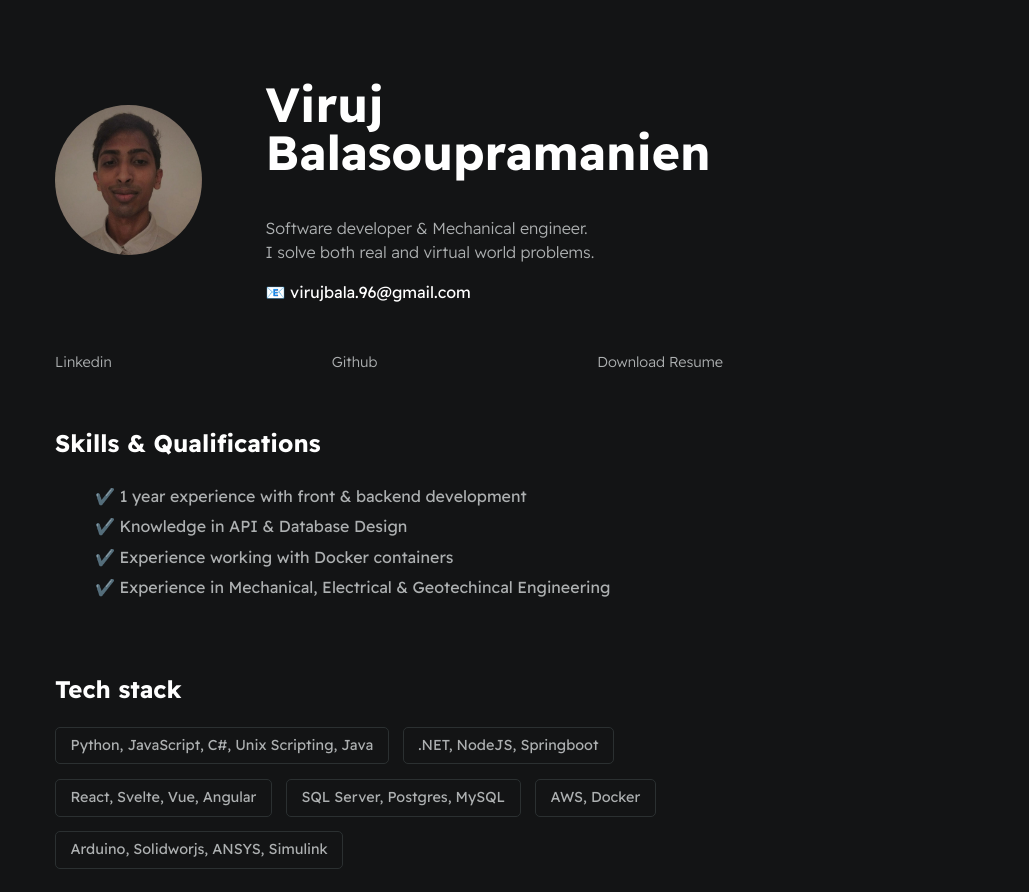
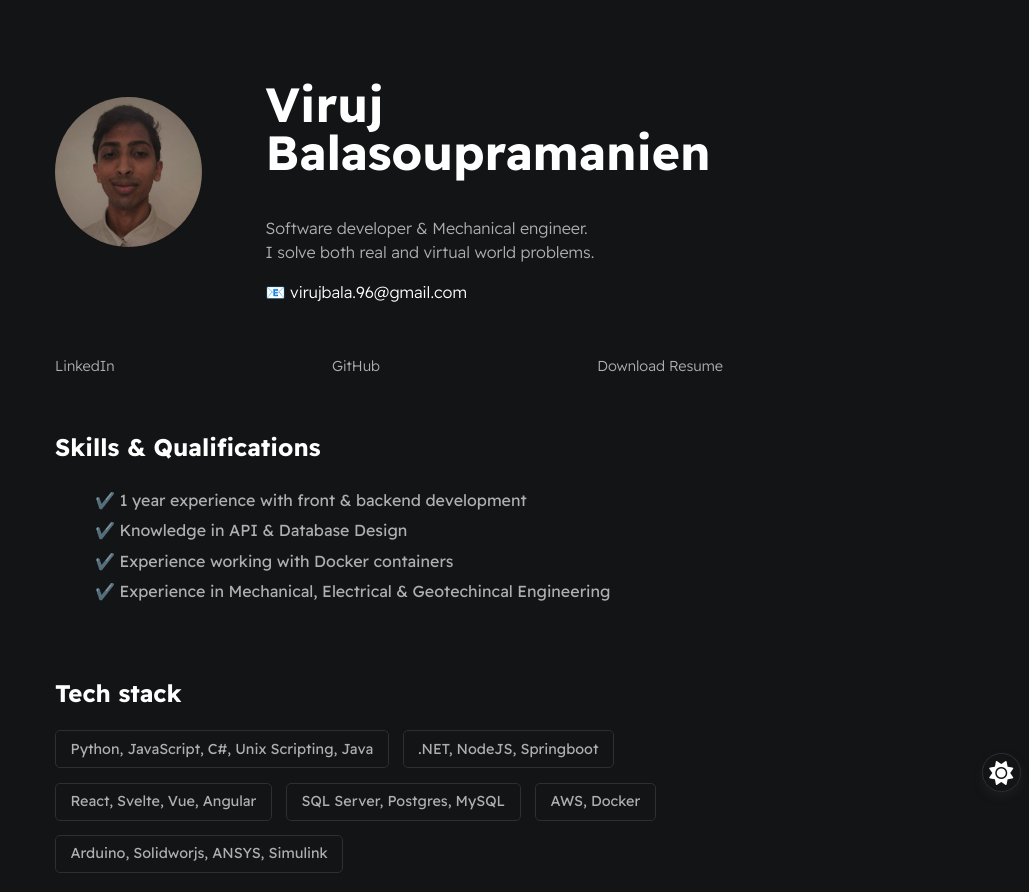
Before and after one commit to viruj96/digital-resume, a plain HTML site: page index.html in a window 1280 px wide. Shown: the top 892 px of the page, without its empty margins (251-1280 px from the left). Drawn offline with Linux system fonts and the light colour scheme.

Commit message:
Animated scroll & light-dark mode

```diff
--- a/index.html
+++ b/index.html
@@ -2,39 +2,44 @@
 <html>
 
 <head>
-	<meta charset="utf-8">
-	<meta http-equiv="X-UA-Compatible" content="IE=edge">
+	<meta charset="utf-8" />
+	<meta http-equiv="X-UA-Compatible" content="IE=edge" />
 	<title>Viruj Balasoupramanien</title>
-	<meta name="description" content="">
-	<meta name="viewport" content="width=device-width, initial-scale=1">
-	<link rel="stylesheet" href="./styles/main.css">
+	<meta name="description" content="" />
+	<meta name="viewport" content="width=device-width, initial-scale=1" />
+
+	<link rel="stylesheet" href="https://cdnjs.cloudflare.com/ajax/libs/font-awesome/6.2.0/css/all.min.css"
+		integrity="sha512-xh6O/CkQoPOWDdYTDqeRdPCVd1SpvCA9XXcUnZS2FmJNp1coAFzvtCN9BmamE+4aHK8yyUHUSCcJHgXloTyT2A=="
+		crossorigin="anonymous" referrerpolicy="no-referrer" />
+	<link rel="stylesheet" href="./styles/main.css" />
 </head>
 
 <body>
 	<div id="container--main">
 
-		<section id="wrapper--hero" class="section--page">
-			<img id="profile-pic" src="./assets/images/headshot.png">
+		<section id="wrapper--hero" class="section--page hidden">
+			<img id="profile-pic" src="./assets/images/headshot.png" />
 
 			<div>
 				<h1 id="user-name">Viruj Balasoupramanien</h1>
 				<p id="bio">Software developer & Mechanical engineer.<br />I solve both real and virtual world problems.
 				</p>
-				<p id="email">📧 virujbala.96@gmail.com</p>
+				<a id="email" href="mailto:virujbala.96@gmail.com">📧 virujbala.96@gmail.com</a>
 			</div>
 		</section>
 
-		<section class="section--page">
-
+		<section class="section--page hidden">
+			<h2></h2>
 			<div id="socials--list">
-				<a href="https://www.linkedin.com/in/viruj-bala-soupramanien-1883ab185/" target="_blank">Linkedin</a>
-				<a href="https://github.com/viruj96" target="_blank">Github</a>
+				<a href="https://www.linkedin.com/in/viruj-bala-soupramanien-1883ab185/" target="_blank">LinkedIn</a>
+				<a href="https://github.com/viruj96" target="_blank">GitHub</a>
 				<a href="./assets/CV.pdf" target="_blank">Download Resume</a>
 			</div>
 		</section>
 
-		<section class="section--page">
+		<section class="section--page hidden">
 			<h2>Skills & Qualifications</h2>
+
 			<ul id="qualifications--list">
 				<li>✔️ <span id="it"></span> experience with front & backend development</li>
 				<li>✔️ Knowledge in API & Database Design</li>
@@ -43,7 +48,7 @@
 			</ul>
 		</section>
 
-		<section class="section--page">
+		<section class="section--page hidden">
 			<h2>Tech stack</h2>
 
 			<div id="wrapper--techstack__items">
@@ -56,11 +61,11 @@
 			</div>
 		</section>
 
-		<section id="work-history-wrapper" class="section--page">
+		<section id="work-history-wrapper" class="section--page hidden">
 			<h2>Work History</h2>
 
 			<div class="line-break"></div>
-			<div class="card--work-history">
+			<div class="card--work-history hidden">
 				<strong>Application Development Associate | Accenture</strong>
 				<p>04/2021 - Present</p>
 				<p>Maintain and develop evolutions for a number of client web and mobile applications</p>
@@ -75,31 +80,34 @@
 			</div>
 
 			<div class="line-break"></div>
-			<div class="card--work-history">
+			<div class="card--work-history hidden">
 				<strong>Project Coordinator | Water Research (Taylor Smith Group)</strong>
 				<p>02/2020 - 09/2020</p>
 				<p>Oversaw several different projects for the company and group</p>
 				<ul>
 					<li>Kick-started international operations in neighbouring island Reunion</li>
-					<li>Was tasked with digitizing daily workflow. I created an Excel application using VBA and macros to facilitate foreman procedures and reduce the wait-time for engineers to receive reports</li>
+					<li>Was tasked with digitizing daily workflow. I created an Excel application using VBA and macros
+						to facilitate foreman procedures and reduce the wait-time for engineers to receive reports</li>
 					<li>Conducted geotechincal investigations and surveys</li>
 				</ul>
 			</div>
 
 			<div class="line-break"></div>
-			<div class="card--work-history">
+			<div class="card--work-history hidden">
 				<strong>Mechanical Engineer Intern | Air Mauritius</strong>
 				<p>12/2018 - 02/2019</p>
 				<p>Received training in several departments</p>
 				<ul>
-					<li>In the Air-frame and Mechanical Systems department, I was trained to track aircraft part lifecycles, reading drawings and processing documents, and setting up maintenance tasks</li>
-					<li>Worked in the Wheels and Brakes Workshop, maintaining and/or repairing aircraft wheels and brakes</li>
+					<li>In the Air-frame and Mechanical Systems department, I was trained to track aircraft part
+						lifecycles, reading drawings and processing documents, and setting up maintenance tasks</li>
+					<li>Worked in the Wheels and Brakes Workshop, maintaining and/or repairing aircraft wheels and
+						brakes</li>
 					<li>Trained to perform <abbr title="Non-Destructive Testing">NDT</abbr> on the fleet</li>
 				</ul>
 			</div>
 
 			<div class="line-break"></div>
-			<div class="card--work-history">
+			<div class="card--work-history hidden">
 				<strong>Engineering Intern | Hotel Istana KLCC</strong>
 				<p>12/2017 - 01/2018</p>
 				<p>Routinely maintained electrical and mechanical systems in the hotel</p>
@@ -114,11 +122,43 @@
 		</section>
 	</div>
 
-	<script>
+	<div id="theme-toggle" class="fas fa-sun" title="Light mode"></div>
+
+	<script defer>
+		const observer = new IntersectionObserver((entries) => {
+			entries.forEach((entry) => {
+				if (entry.isIntersecting) {
+					entry.target.classList.add('show');
+				} else {
+					entry.target.classList.remove('show');
+				}
+			})
+		});
+
+		const sections = document.querySelectorAll('.hidden');
+		sections.forEach((el) => observer.observe(el));
+
 		const IT_EXP = new Date().getFullYear() - 2021;
 		let expYears = IT_EXP > 1 ? `${IT_EXP} years` : `${IT_EXP} year`;
 
 		document.getElementById('it').innerHTML = expYears;
+
+		const theme = document.getElementById('theme-toggle');
+		theme.addEventListener('click', () => {
+			theme.classList.toggle('fa-moon');
+			theme.classList.toggle('fa-sun');
+
+			if (theme.classList.contains('fa-moon')) {
+				document.body.classList.add('light');
+				theme.setAttribute('title', 'Dark mode');
+				theme.style.padding = '0.5% 0.7%';
+			}
+			else {
+				document.body.classList.remove('light');
+				theme.setAttribute('title', 'Light mode');
+				theme.style.padding = '0.5%';
+			}
+		});
 	</script>
 </body>
 
--- a/styles/main.css
+++ b/styles/main.css
@@ -1,23 +1,21 @@
 @import url('https://fonts.googleapis.com/css2?family=Readex+Pro:wght@300;400;500;600;700&display=swap');
 
 :root {
+	--mainTextColor: #fff;
+	--secondaryTextColor: #adb0b1;
+	--mainLinkColor: rgb(30, 190, 214);
+	--mainBorderColor: #2b3031;
+	--mainBgColor: #131415;
+	--mainBoxShadow: rgba(50, 50, 50, 0.3);
+}
+
+body.light {
 	--mainTextColor: #000;
 	--secondaryTextColor: rgb(51, 51, 51);
 	--mainLinkColor: #0da2b8;
 	--mainBorderColor: rgb(218, 218, 218);
 	--mainBgColor: rgb(249, 250, 251);
-
-	--mainTextColor-dark: #fff;
-	--secondaryTextColor-dark: #adb0b1;
-	--mainLinkColor-dark: rgb(30, 190, 214);
-	--mainBorderColor-dark: #2b3031;
-	--mainBgColor-dark: #131415;
-
-	--mainTextColor: var(--mainTextColor-dark);
-	--secondaryTextColor: var(--secondaryTextColor-dark);
-	--mainLinkColor: var(--mainLinkColor-dark);
-	--mainBorderColor: var(--mainBorderColor-dark);
-	--mainBgColor: var(--mainBgColor-dark);
+	--mainBoxShadow: rgba(0, 0, 0, 0.3);
 }
 
 * {
@@ -25,7 +23,6 @@
 	line-height: 1.5em;
 	box-sizing: border-box;
 	color: var(--mainTextColor);
-
 }
 
 body {
@@ -145,13 +142,40 @@
 
 .card--project a {
 	color: var(--mainTextColor);
-
 	transition: 0.3s;
 }
 
 .card--project a:hover {
-	color: rgb(30, 190, 214);
+	color: var(--mainLinkColor);
+}
 
+#theme-toggle {
+	font-size: x-large;
+	border-radius: 50%;
+	border: 1px solid var(--mainBorderColor);
+	position: sticky;
+	bottom: 1%;
+	left: 99%;
+	padding: 0.5%;
+	box-shadow: 0 5px 10px var(--mainBoxShadow);
+	cursor: pointer;
+}
+
+.hidden {
+	opacity: 0;
+	transition: all 1s;
+	filter: blur(5px);
+}
+
+.show {
+	opacity: 1;
+	filter: blur(0);
+}
+
+@media(prefers-reduced-motion) {
+	.hidden {
+		transition: none;
+	}
 }
 
 @media(max-width:600px) {
```
